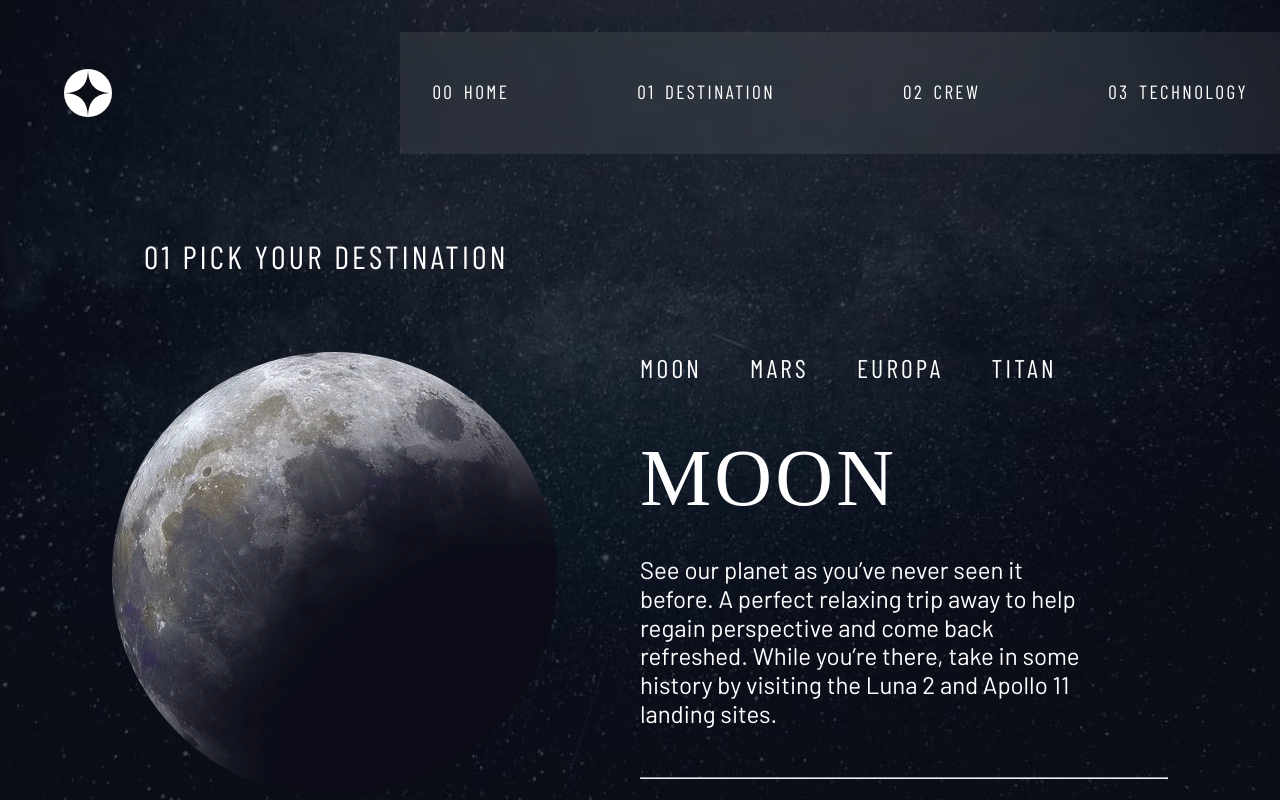
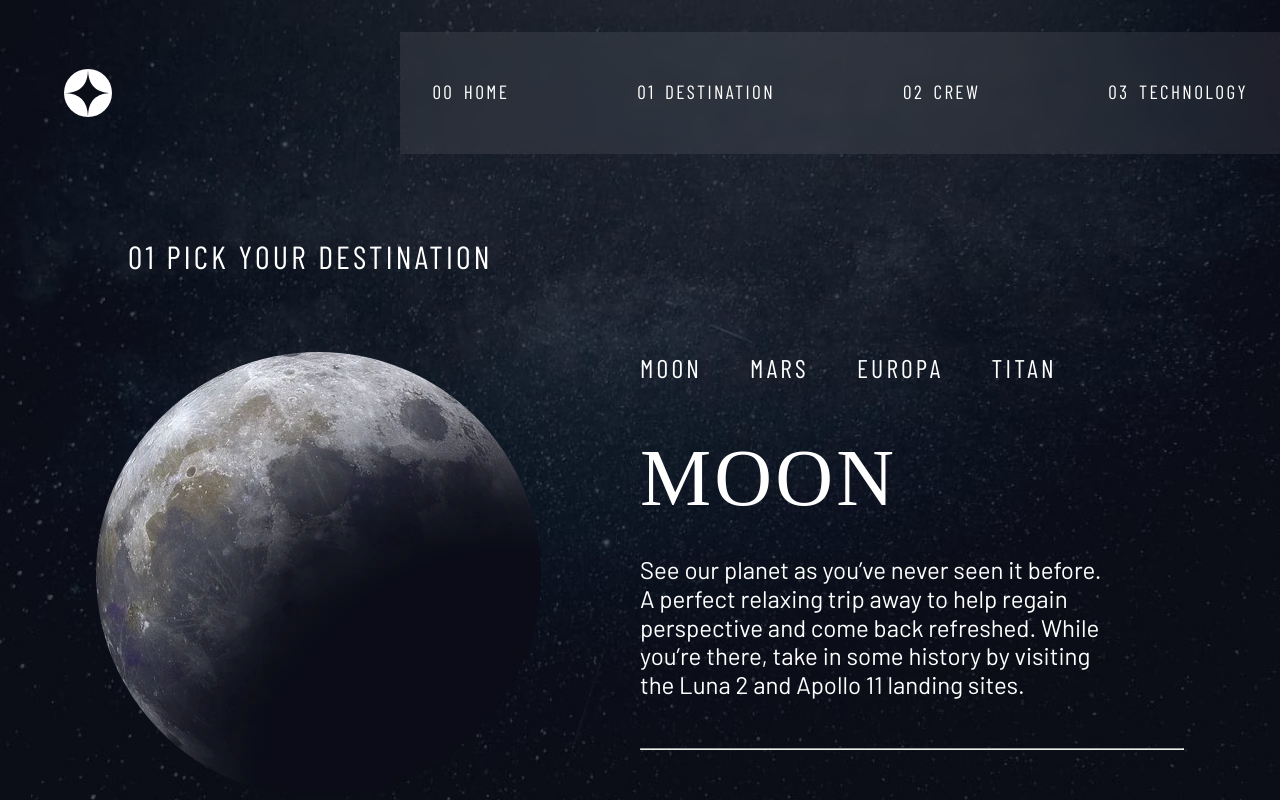
Before and after one commit to JanudaStack/space-tourism-official-main, a React (Vite) app: page /#/destination in a window 1280 px wide. Shown: the top 800 px of the page. Built offline with nearby package versions, Linux system fonts and the light colour scheme; a web font is replaced by a local one.

Commit message:
style: update font sizes and padding for improved layout in Crew, Destination, and Technology sections

```diff
--- a/src/pages/Crew/Crew.module.css
+++ b/src/pages/Crew/Crew.module.css
@@ -8,6 +8,7 @@
 }
 
 .crew-section-header {
+    font-size: clamp(1.2rem, 1.5vw + 1rem, 2rem);
     font-weight: 300;
     font-family: var(--ff-sans-condensed-nav);
     text-align: center;
@@ -127,7 +128,7 @@
 @media (min-width: 1024px) {
     .crew-section {
         background-image: url('../../assets/crew/background-crew-desktop.jpg');
-        padding: 20rem 2.5rem 0;
+        padding: 20rem 5rem 0;
     }
 
     .crew-section-header {
@@ -155,7 +156,7 @@
 
     .crew-nav-dots {
         justify-content: flex-start;
-        padding: 2.5rem 0;
+        padding: 5rem 0;
     }
 
     .crew-nav-dots li button {
--- a/src/pages/Destination/Destination.jsx
+++ b/src/pages/Destination/Destination.jsx
@@ -58,7 +58,7 @@ const Destination = () => {
             <main>
                 <section className={styles['destination-section']}>
                     <div className={styles['destination-title']}>
-                        <h1 className={styles['destination-title']}>
+                        <h1 className={styles['destination-title-font']}>
                             01 Pick your destination
                         </h1>
                     </div>
--- a/src/pages/Destination/Destination.module.css
+++ b/src/pages/Destination/Destination.module.css
@@ -3,11 +3,11 @@
     background-position: center;
     background-size: cover;
     background-repeat: no-repeat;
-    padding: 12rem 1rem 0;
+    padding: 12rem 1.5rem 0;
     min-height: 100svh;
 }
 
-.destination-title {
+.destination-title-font {
     font-size: clamp(1.2rem, 1.5vw + 1rem, 2rem);
     font-family: var(--ff-sans-condensed-nav);
     font-weight: 300;
@@ -159,13 +159,13 @@
 
 @media (min-width: 1024px) {
     .destination-section {
-        padding-top: 15rem;
+        padding: 15rem 0 0;
         background-image: url('../../assets/destination/background-destination-desktop.jpg');
     }
 
-    .destination-title {
+    .destination-title-font {
         text-align: left;
-        padding-left: 4rem;
+        padding-left: 8rem;
     }
 
     .destination-content-wrapper {
--- a/src/pages/Technology/Technology.module.css
+++ b/src/pages/Technology/Technology.module.css
@@ -8,7 +8,7 @@
 }
 
 .header-text {
-    font-size: clamp(1rem, 2vw, 2rem);
+    font-size: clamp(1.2rem, 1.5vw + 1rem, 2rem);
     padding: 0 1.5rem 2rem;
     text-align: center;
     font-family: var(--ff-sans-condensed-nav);
```
